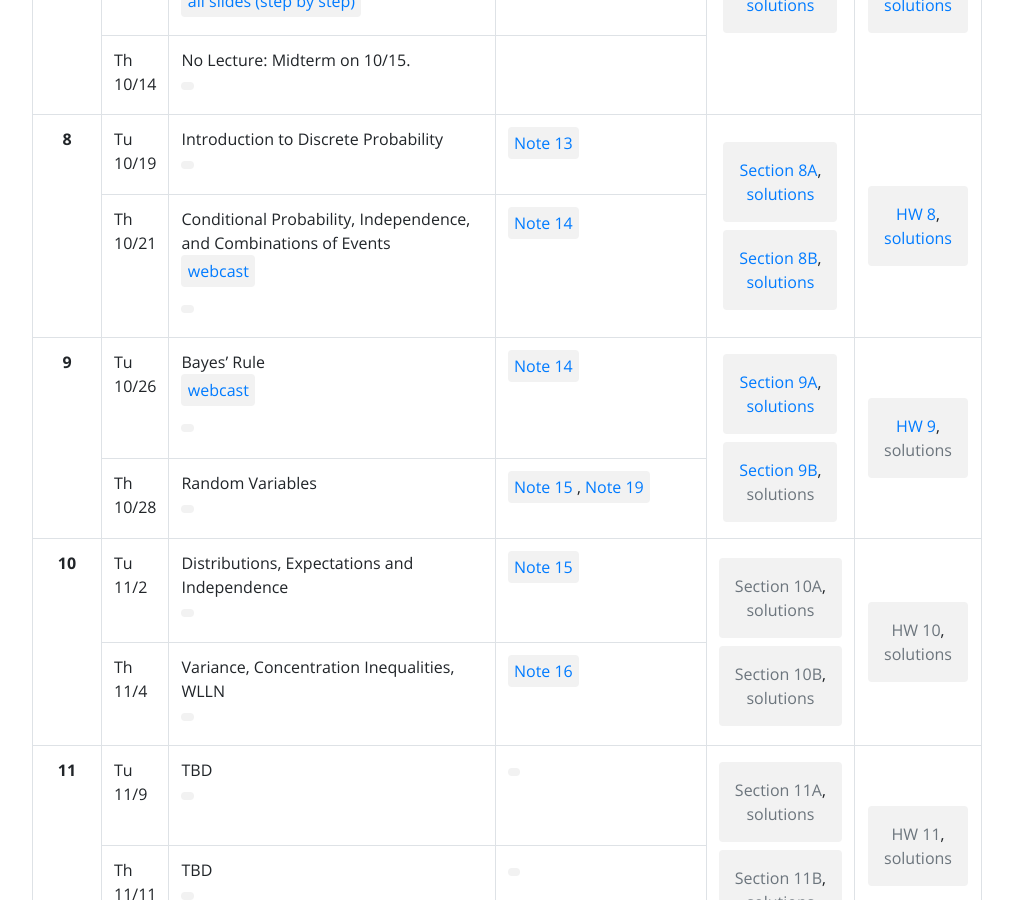
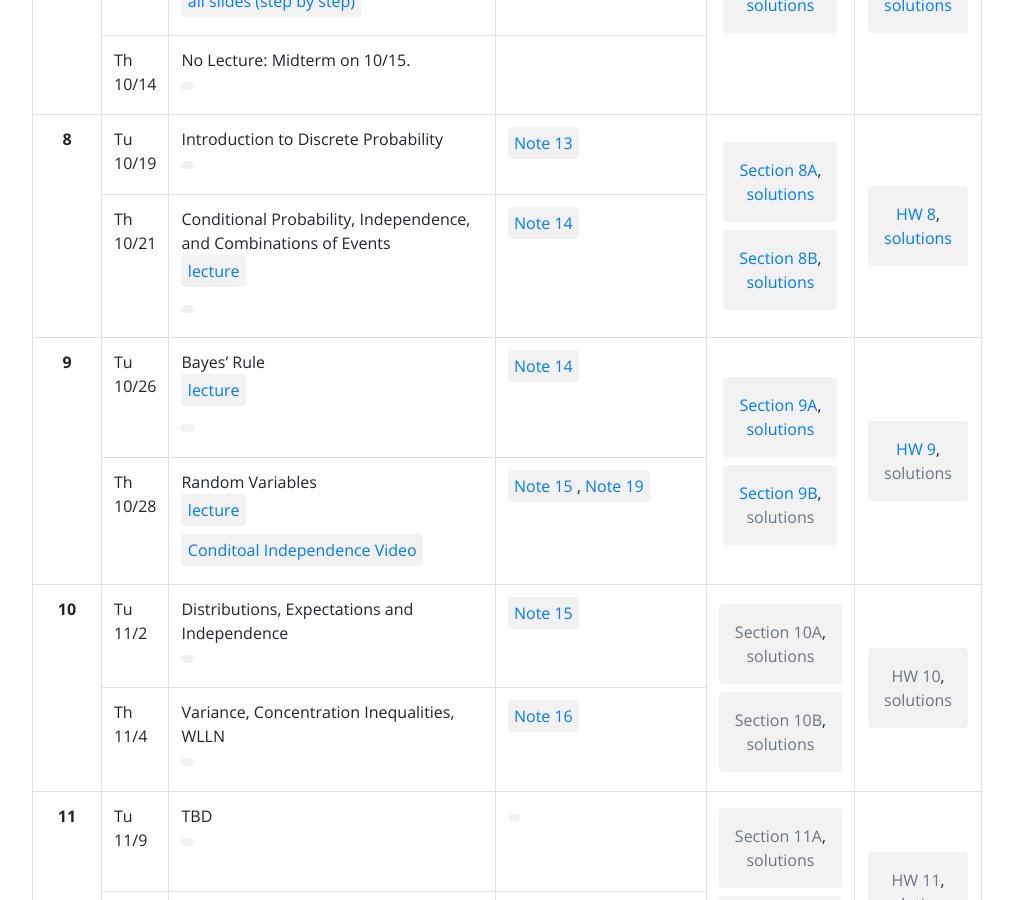
Before and after one commit to tsgoten/cs70-website, a Jekyll site: the page built from index.html, in a window 1280 px wide and 900 px high, scrolled down 2710 px. Shown: the whole window, without its empty margins (133-1146 px from the left). Built offline with Jekyll 4.4.1, drawn with Linux system fonts in a browser that asks for light colours.

Commit message:
added 10/28 lecture and changed webcast to lecture in index.html

```diff
--- a/_data/materials/week_9.yml
+++ b/_data/materials/week_9.yml
@@ -14,9 +14,9 @@
   week: 9
   title: "Random Variables"
   reading_text: [15, 19]
-  webcast:
+  webcast: https://youtu.be/063cjJCOcjU
   password:
   mirror:
   resources:
-      - name:
-        url:
+      - name: Conditoal Independence Video
+        url: https://youtu.be/ecZsXOhs5Qk
--- a/index.html
+++ b/index.html
@@ -117,7 +117,7 @@ title: Home
                                         {{ material.title | markdownify }}
                                         {% if material.webcast %}
                                             <span class="badge badge-light main-badge">
-                                                <a href="{{ material.webcast }}" target="_blank">webcast</a>
+                                                <a href="{{ material.webcast }}" target="_blank">lecture</a>
                                                 {% if material.mirror %}
                                                 |
                                                 <a href="{{ material.mirror }}" target="_blank">youtube mirror</a>
```
